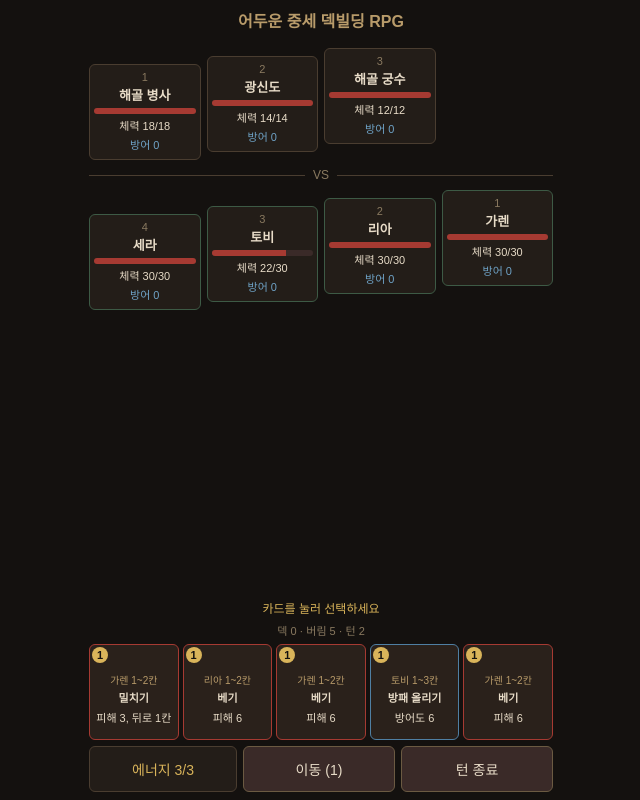
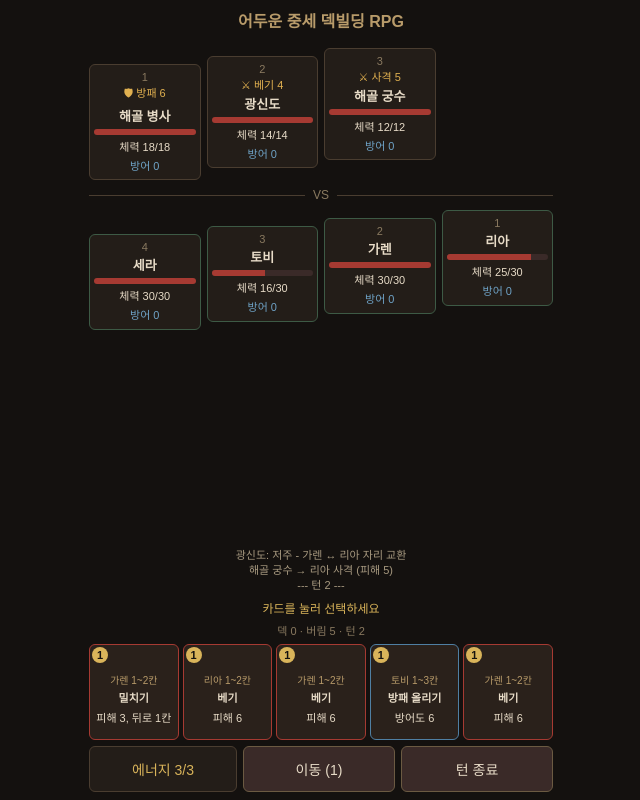
Before and after one commit to eso1229/Prac, a plain HTML site: page index.html in a window 1280 px wide. Both pictures are taken after a click on the button "턴 종료". Shown: the whole page, without its empty margins (319-959 px from the left). Drawn offline with Linux system fonts and the light colour scheme.

Commit message:
4단계: 적 행동 공개, 적 턴 실행, 피격 편향, 적 3종 패턴
Co-Authored-By: Claude Sonnet 5.5 <noreply@anthropic.com>
Claude-Session: https://claude.ai/code/session_01WcA3WJwWAbsaLSLkS2ve45

```diff
--- a/data/battle_data.js
+++ b/data/battle_data.js
@@ -7,8 +7,9 @@ const ALLIES = [
   { name: "세라", pos: 4, hp: 30, maxHp: 30, block: 0 },
 ];
 
+// 적은 data/enemies.js의 종류와 칸 번호로 만든다
 const ENEMIES = [
-  { name: "해골 병사", pos: 1, hp: 18, maxHp: 18, block: 0 },
-  { name: "광신도", pos: 2, hp: 14, maxHp: 14, block: 0 },
-  { name: "해골 궁수", pos: 3, hp: 12, maxHp: 12, block: 0 },
+  spawnEnemy("skeletonSoldier", 1),
+  spawnEnemy("cultist", 2),
+  spawnEnemy("skeletonArcher", 3),
 ];
--- /dev/null
+++ b/data/enemies.js
@@ -0,0 +1,28 @@
+// 적 데이터. 적을 추가하려면 ENEMY_TYPES에 넣는다.
+// pattern: 행동 목록 (순서대로 반복). type: "attack"(단일 대상 피해) / "block"(자기 방어도) / "curse"(아군 2명 자리 교환)
+const ENEMY_TYPES = {
+  skeletonSoldier: {
+    name: "해골 병사", maxHp: 18,
+    pattern: [
+      { type: "attack", name: "베기", value: 6 },
+      { type: "block", name: "방패", value: 6 },
+    ],
+  },
+  skeletonArcher: {
+    name: "해골 궁수", maxHp: 12,
+    pattern: [{ type: "attack", name: "사격", value: 5 }],
+  },
+  cultist: {
+    name: "광신도", maxHp: 14,
+    pattern: [
+      { type: "curse", name: "저주" },
+      { type: "attack", name: "베기", value: 4 },
+    ],
+  },
+};
+
+// 전투에 세울 적 한 명을 만든다
+function spawnEnemy(typeId, pos) {
+  const t = ENEMY_TYPES[typeId];
+  return { name: t.name, pos: pos, hp: t.maxHp, maxHp: t.maxHp, block: 0, pattern: t.pattern, step: 0 };
+}
--- a/data/rules.js
+++ b/data/rules.js
@@ -4,4 +4,6 @@ const RULES = {
   energyMax: 3,  // 턴 시작 시 에너지
   moveCost: 1,   // 직접 이동(인접 아군과 자리 교환) 에너지
   moveLimit: 1,  // 직접 이동 턴당 최대 횟수
+  hitWeights: { 1: 40, 2: 30, 3: 20, 4: 10 }, // 적의 단일 대상 공격이 노리는 칸 확률(%)
+  enemyActionDelay: 600, // 적이 한 명씩 행동하는 간격(밀리초)
 };
--- a/index.html
+++ b/index.html
@@ -13,6 +13,7 @@
     <div class="vs"><span>VS</span></div>
     <div id="ally-row" class="row ally"></div>
     <div class="bottom">
+      <div id="log" class="log"></div>
       <div id="msg" class="msg"></div>
       <div id="piles" class="piles"></div>
       <div id="hand" class="hand"></div>
@@ -25,6 +26,7 @@
   </div>
   <script src="data/rules.js"></script>
   <script src="data/cards.js"></script>
+  <script src="data/enemies.js"></script>
   <script src="data/battle_data.js"></script>
   <script src="js/battle.js"></script>
   <script src="js/main.js"></script>
--- a/js/battle.js
+++ b/js/battle.js
@@ -79,10 +79,80 @@ function initBattle() {
   startTurn();
 }
 
-function endTurn() {
+// 아군 턴 종료: 남은 손패를 버린다
+function endPlayerTurn() {
   battle.discard = battle.discard.concat(battle.hand);
   battle.hand = [];
-  startTurn(); // 적 턴은 4단계에서 추가
+}
+
+// ---- 적 ----
+function currentIntent(e) {
+  return e.pattern[e.step % e.pattern.length];
+}
+
+function intentText(e) {
+  const a = currentIntent(e);
+  if (a.type === "attack") return "⚔ " + a.name + " " + a.value;
+  if (a.type === "block") return "🛡 " + a.name + " " + a.value;
+  return "🌀 " + a.name;
+}
+
+function livingAllies() {
+  return ALLIES.filter(function (a) { return a.hp > 0; });
+}
+
+// 칸 번호에 따른 확률로 아군 한 명을 고른다 (쓰러진 아군은 제외하고 비율을 다시 맞춘다)
+function pickTarget() {
+  const list = livingAllies();
+  if (list.length === 0) return null;
+  let total = 0;
+  list.forEach(function (a) { total += RULES.hitWeights[a.pos]; });
+  let r = Math.random() * total;
+  for (let i = 0; i < list.length; i++) {
+    r -= RULES.hitWeights[list[i].pos];
+    if (r < 0) return list[i];
+  }
+  return list[list.length - 1];
+}
+
+function swapPos(a, b) {
+  const t = a.pos;
+  a.pos = b.pos;
+  b.pos = t;
+}
+
+// 적 턴이 시작될 때: 적의 방어도가 사라진다
+function startEnemyTurn() {
+  ENEMIES.forEach(function (e) { e.block = 0; });
+}
+
+// 이번 적 턴에 행동할 적 (1번 칸부터)
+function actingEnemies() {
+  return ENEMIES.filter(function (e) { return e.hp > 0; })
+    .sort(function (a, b) { return a.pos - b.pos; });
+}
+
+// 적 한 명이 행동하고, 기록 문장을 돌려준다
+function enemyAct(e) {
+  const a = currentIntent(e);
+  e.step++;
+  if (a.type === "attack") {
+    const t = pickTarget();
+    if (!t) return e.name + ": " + a.name + " (대상 없음)";
+    applyDamage(t, a.value);
+    return e.name + " → " + t.name + " " + a.name + " (피해 " + a.value + ")";
+  }
+  if (a.type === "block") {
+    e.block += a.value;
+    return e.name + ": " + a.name + " (방어도 " + a.value + ")";
+  }
+  if (a.type === "curse") {
+    const list = shuffle(livingAllies().slice());
+    if (list.length < 2) return e.name + ": " + a.name + " (효과 없음)";
+    swapPos(list[0], list[1]);
+    return e.name + ": " + a.name + " - " + list[0].name + " ↔ " + list[1].name + " 자리 교환";
+  }
+  return "";
 }
 
 function applyDamage(unit, value) {
@@ -121,9 +191,7 @@ function canMove() {
 
 function swapAllies(a, b) {
   if (!canMove() || Math.abs(a.pos - b.pos) !== 1) return false;
-  const t = a.pos;
-  a.pos = b.pos;
-  b.pos = t;
+  swapPos(a, b);
   battle.energy -= RULES.moveCost;
   battle.moves++;
   return true;
--- a/js/main.js
+++ b/js/main.js
@@ -5,6 +5,8 @@ let selected = null;   // 선택한 손패 번호
 let moveMode = false;  // 직접 이동 중인지
 let moveFrom = null;   // 이동할 아군 (첫 번째로 고른 아군)
 let notice = "";       // 안내 문구 (못 쓰는 이유 등)
+let busy = false;      // 적 턴 진행 중이면 입력을 막는다
+const logLines = [];   // 전투 기록
 
 function cancelAll() {
   selected = null;
@@ -15,6 +17,7 @@ function cancelAll() {
 
 // 지금 이 유닛을 누를 수 있는가? 누르면 실행할 함수를 돌려준다
 function slotAction(unit, kind) {
+  if (busy) return null;
   if (selected !== null) {
     const c = battle.hand[selected];
     if (validTargets(c).indexOf(unit) >= 0) {
@@ -49,6 +52,7 @@ function makeSlot(unit, pos, kind) {
   const pct = Math.max(0, Math.round((unit.hp / unit.maxHp) * 100));
   slot.innerHTML =
     num +
+    (kind === "enemy" && unit.hp > 0 ? '<div class="intent">' + intentText(unit) + "</div>" : "") +
     '<div class="name">' + unit.name + "</div>" +
     '<div class="bar"><div class="fill" style="width:' + pct + '%"></div></div>' +
     '<div class="stat">체력 ' + unit.hp + "/" + unit.maxHp + "</div>" +
@@ -90,6 +94,7 @@ function renderHand() {
       '<div class="cname">' + card.name + "</div>" +
       '<div class="ctext">' + cardText(card) + "</div>";
     el.onclick = function () {
+      if (busy) return;
       if (reason) { // 못 쓰는 카드는 이유만 보여준다
         cancelAll();
         notice = reason;
@@ -115,11 +120,15 @@ function render() {
     "덱 " + battle.deck.length + " · 버림 " + battle.discard.length + " · 턴 " + battle.turn;
   const moveBtn = document.getElementById("move");
   moveBtn.textContent = "이동 (" + RULES.moveCost + ")";
-  moveBtn.disabled = !canMove();
+  moveBtn.disabled = busy || !canMove();
+  document.getElementById("end-turn").disabled = busy;
+  document.getElementById("log").innerHTML = logLines.slice(-3).join("<br>");
   moveBtn.classList.toggle("active", moveMode);
 
   const msg = document.getElementById("msg");
-  if (notice) {
+  if (busy) {
+    msg.textContent = "적의 턴...";
+  } else if (notice) {
     msg.textContent = notice;
   } else if (selected !== null) {
     const c = battle.hand[selected];
@@ -135,13 +144,37 @@ function render() {
   }
 }
 
+// 적 턴: 1번 칸 적부터 한 명씩 행동하고, 끝나면 아군 턴을 시작한다
+function runEnemyTurn() {
+  busy = true;
+  startEnemyTurn();
+  const queue = actingEnemies();
+  render();
+  function next() {
+    if (queue.length === 0) {
+      startTurn();
+      busy = false;
+      logLines.push("--- 턴 " + battle.turn + " ---");
+      render();
+      return;
+    }
+    const e = queue.shift();
+    if (e.hp > 0) logLines.push(enemyAct(e));
+    render();
+    setTimeout(next, RULES.enemyActionDelay);
+  }
+  setTimeout(next, RULES.enemyActionDelay);
+}
+
 document.getElementById("end-turn").onclick = function () {
+  if (busy) return;
   cancelAll();
-  endTurn();
-  render();
+  endPlayerTurn();
+  runEnemyTurn();
 };
 
 document.getElementById("move").onclick = function () {
+  if (busy) return;
   const wasOn = moveMode;
   cancelAll();
   moveMode = !wasOn && canMove();
--- a/style.css
+++ b/style.css
@@ -64,3 +64,5 @@ h1 { font-size: 16px; text-align: center; margin: 0; color: #b89b6a; }
 .slot.move-from { outline: 2px solid #6fa3c7; }
 .end-turn:disabled { opacity: 0.4; }
 .end-turn.active { outline: 2px solid #d9b45a; }
+.intent { font-size: 11px; color: #e0b050; margin: 1px 0 2px; }
+.log { font-size: 11px; color: #a89a80; min-height: 42px; text-align: center; line-height: 1.35; }
```
Also changed, not shown: 2 other files.
